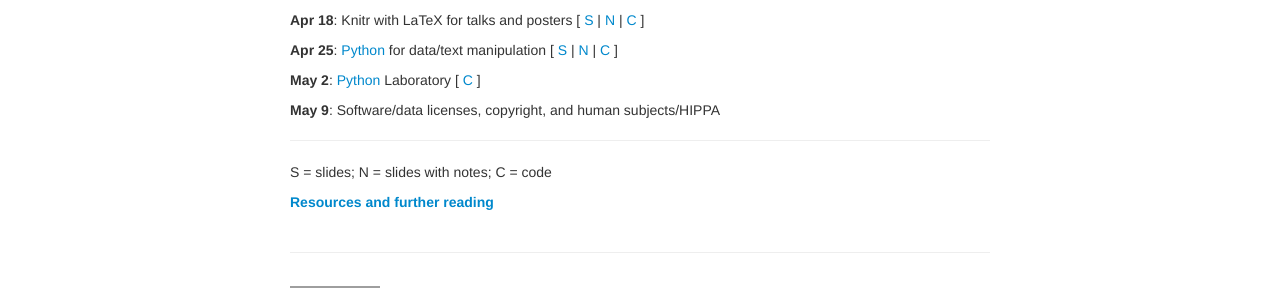
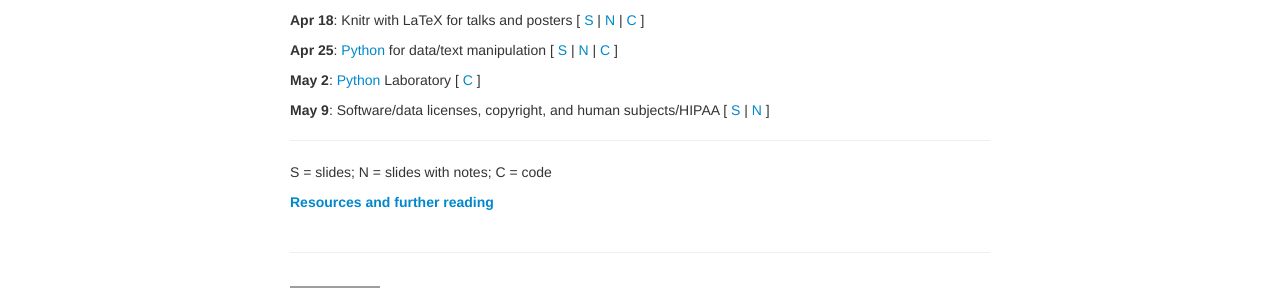
Before and after one commit to kbroman/Tools4RR, a Jekyll site: the page built from pages/schedule.md, in a window 1280 px wide. Shown: the part 502-790 px from the top of the page. Built offline with Jekyll 4.4.1, drawn with Linux system fonts in a browser that asks for light colours; grey boxes are pictures that could not be loaded.

Commit message:
Add slides for lec 15 (licenses)

```diff
--- a/pages/schedule.md
+++ b/pages/schedule.md
@@ -105,7 +105,11 @@ tagline: Spring, 2014
     [C](https://github.com/kbroman/Tools4RR/tree/master/14_Python_Lab/)
     \]
 
-**May 9**:  Software/data licenses, copyright, and human subjects/HIPPA
+**May 9**:  Software/data licenses, copyright, and human subjects/HIPAA
+    \[
+    [S](../assets/lectures/15_licenses.pdf) |
+    [N](../assets/lectures/15_licenses_withnotes.pdf)
+    \]
 
 ---
 
```
Also changed, not shown: 2 other files.
